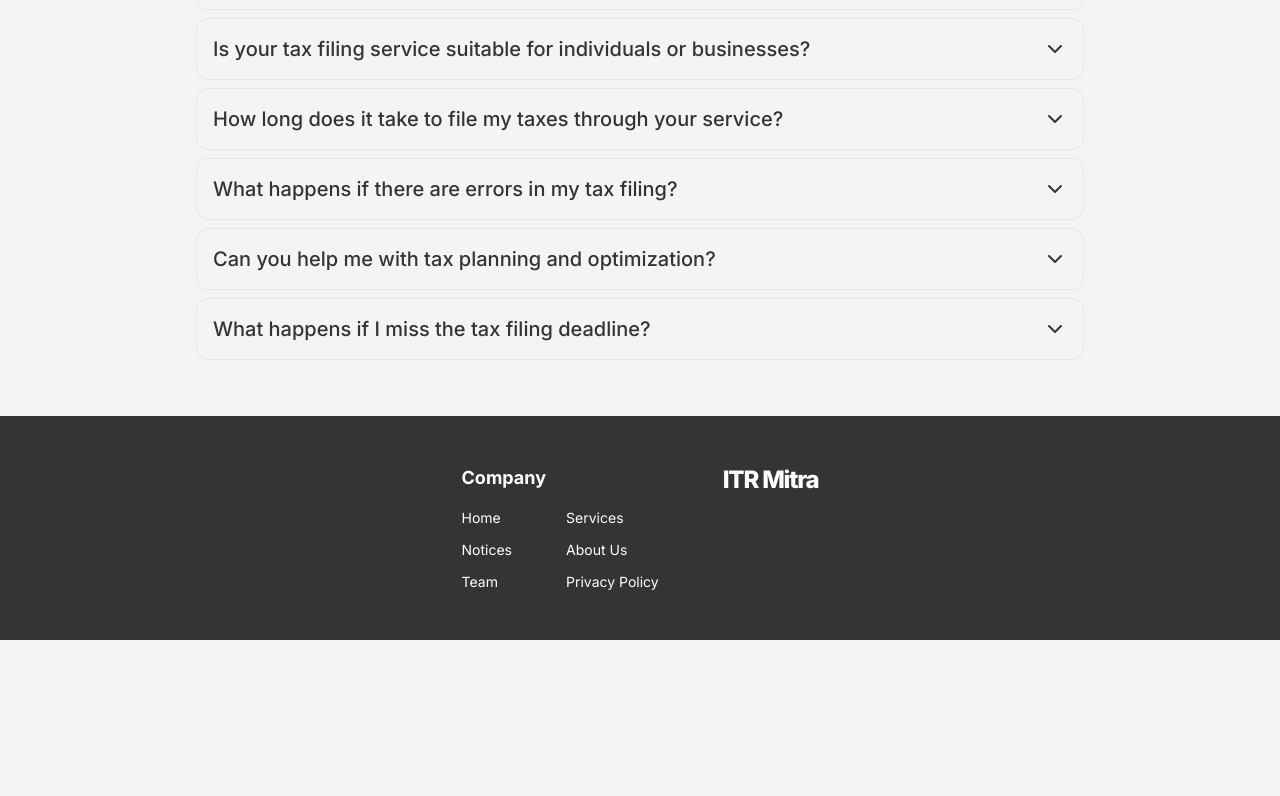
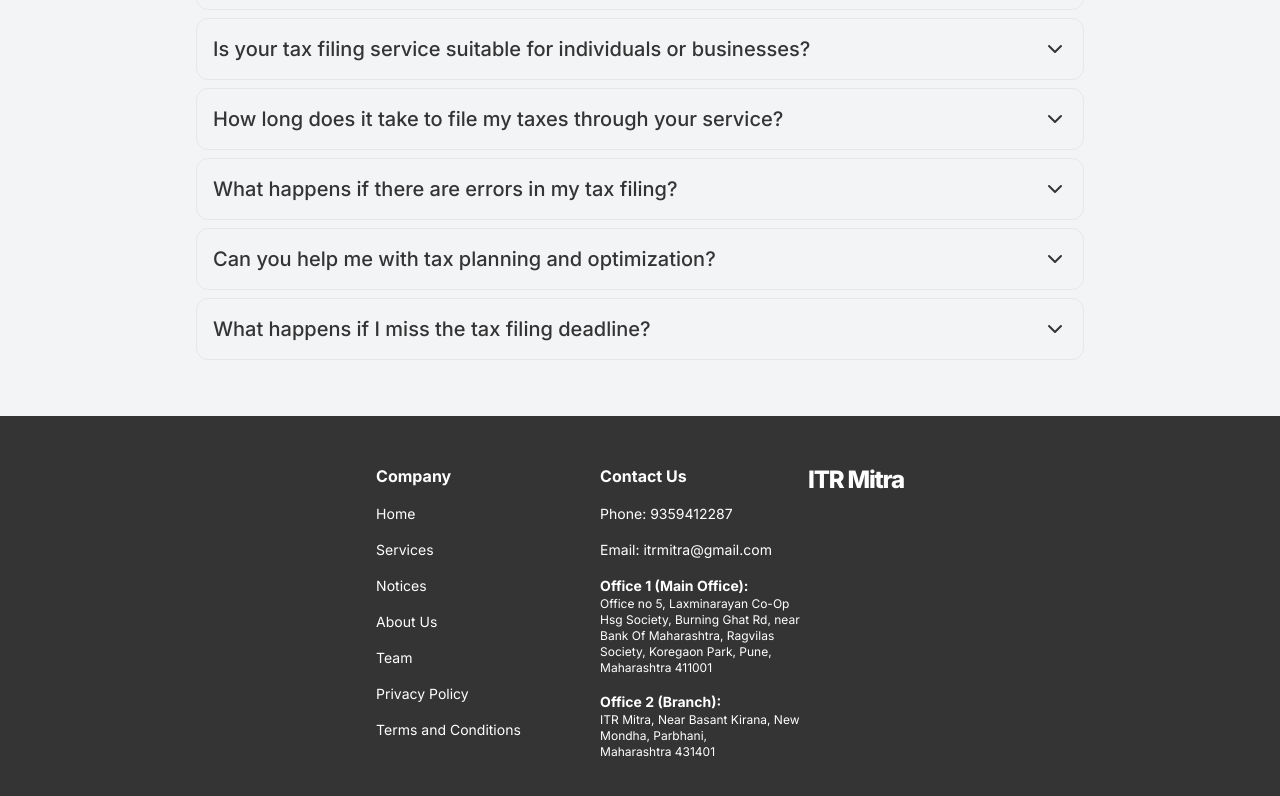
Before and after one commit to itrmitra/itrmitra, a Next.js app: page / in a window 1280 px wide. Shown: the part 4840-5636 px from the top of the page. Before the commit the page ends 5480 px from the top, so only its background shows below. Built offline with nearby package versions, Linux system fonts and the light colour scheme.

Commit message:
modify links and fix ui of footer

```diff
--- a/src/components/site-footer.tsx
+++ b/src/components/site-footer.tsx
@@ -5,26 +5,51 @@ export function SiteFooter() {
     const tabs = siteConfig.tabs.slice()
     tabs.push(
         { title: "Team", href: "/team" },
-        { title: "Privacy Policy", href: "/privary-policy" }
+        { title: "Privacy Policy", href: "/privacy-policy" },
+        { title: "Terms and Conditions", href: "/terms-and-conditions" }
     )
     return (
         <footer className="bg-dark-gray px-8 py-12 text-white">
-            <div className="flex justify-center gap-16 md:flex-row">
+            <div className="md:mx-auto md:flex md:justify-center lg:w-1/2">
+                <div className="grid justify-center gap-4 md:grid-cols-2">
                     <div>
-                    <h1 className="mb-4 text-lg font-bold">Company</h1>
-                    <div className="grid grid-cols-1 gap-3 md:grid-cols-2">
+                        <h1 className="mb-4 font-bold">Company</h1>
+                        <div className="grid grid-cols-2 gap-2 md:grid-cols-1 md:gap-4">
                             {tabs.map((item) => (
                                 <Link
                                     key={item.href}
                                     href={item.href}
-                                className="py-1 text-sm underline-offset-2 hover:underline md:py-0"
+                                    className="block py-1 text-sm underline-offset-2 hover:underline md:py-0"
                                 >
                                     {item.title}
                                 </Link>
                             ))}
                         </div>
                     </div>
-                <div className="justify-center md:flex-col">
+                    <div className="mt-8 md:mt-0">
+                        <h1 className="mb-4 font-bold">Contact Us</h1>
+                        <div className="space-y-4 text-sm">
+                            <p>Phone: 9359412287</p>
+                            <p>Email: itrmitra@gmail.com</p>
+                            <div className="md:w-52">
+                                <b>Office 1 (Main Office):</b>
+                                <p className="text-xs">
+                                    Office no 5, Laxminarayan Co-Op Hsg Society, Burning Ghat Rd,
+                                    near Bank Of Maharashtra, Ragvilas Society, Koregaon Park, Pune,
+                                    Maharashtra 411001
+                                </p>
+                            </div>
+                            <div className="md:w-52">
+                                <b>Office 2 (Branch):</b>
+                                <p className="text-xs">
+                                    ITR Mitra, Near Basant Kirana, New Mondha, Parbhani,
+                                    Maharashtra 431401
+                                </p>
+                            </div>
+                        </div>
+                    </div>
+                </div>
+                <div className="mt-8 md:mt-0">
                     <h1 className="text-2xl font-extrabold tracking-tighter">ITR Mitra</h1>
                 </div>
             </div>
```
Lines whose indentation alone changed are shown as unchanged.
